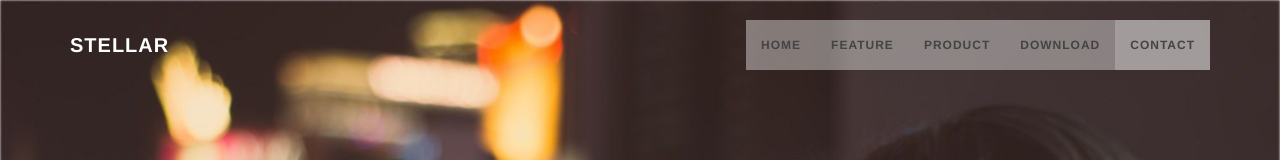
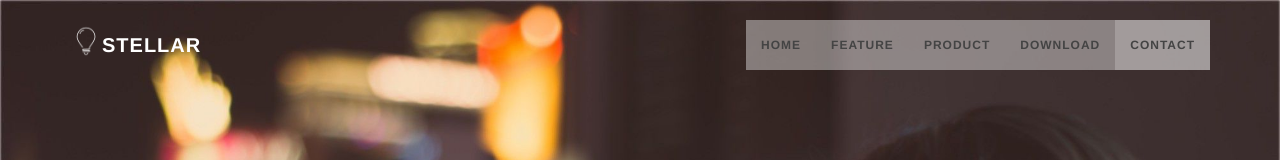
Before and after one commit to Sansi/StellarSite, a plain HTML site: page index.html in a window 1280 px wide. Shown: the top 160 px of the page. Drawn offline with Linux system fonts and the light colour scheme.

Commit message:
site brand with icon

```diff
--- a/css/style.css
+++ b/css/style.css
@@ -69,9 +69,14 @@ a:focus {
 }
 
 .navbar-brand h1{
-	color: #fff;
+  color: #fff;
   font-size: 20px;
   line-height: 40px;
+}
+
+.navbar-brand h1 img {
+	height: 32px;
+	vertical-align: sub;
 }
 
 .navbar-brand:focus {
--- a/index.html
+++ b/index.html
@@ -50,7 +50,7 @@
           <i class="fa fa-bars"></i>
           </button>
           <a class="navbar-brand" href="index.html">
-            <h1>Stellar</h1>
+            <h1><img src="/img/favicons/mstile-144x144.png"/>Stellar</h1>
           </a>
         </div>
         <!-- Collect the nav links, forms, and other content for toggling -->
```
Also changed, not shown: css/style.min.css.
